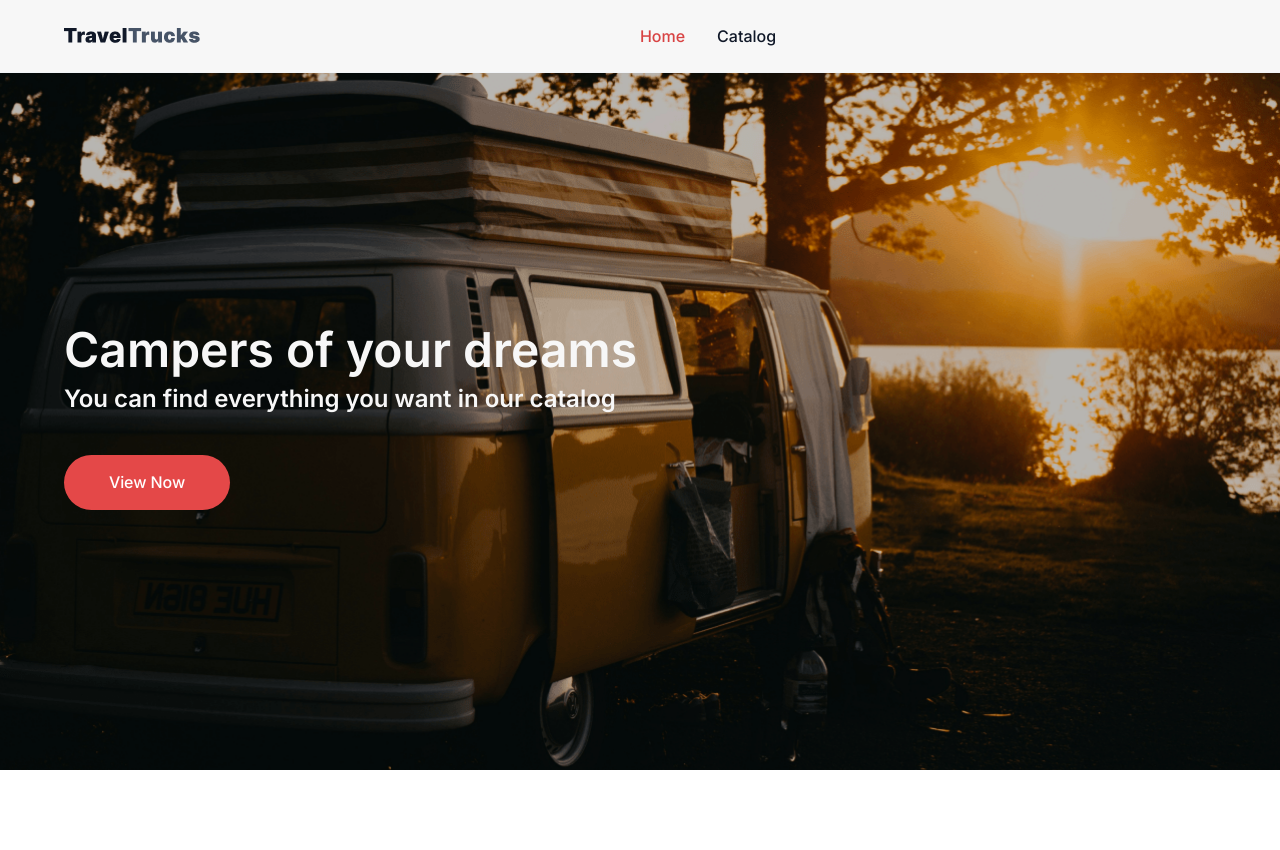
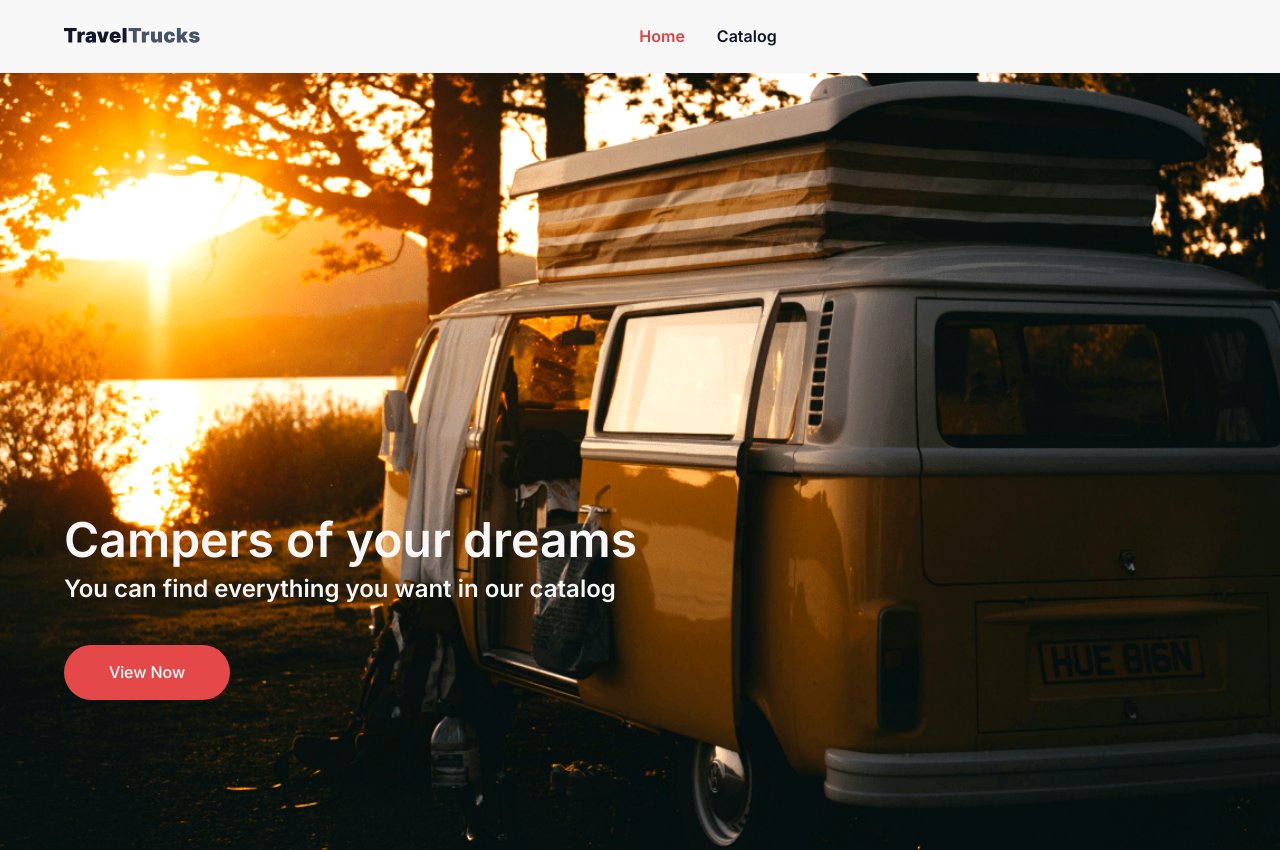
Before and after one commit to NatalySheludko/outlander-app, a React (Vite) app: page / in a window 1280 px wide. Before the commit the page ends 800 px from the top, so only its background shows below. Built offline with nearby package versions, Linux system fonts and the light colour scheme.

Commit message:
update styles

```diff
--- a/src/components/Header/Header.module.css
+++ b/src/components/Header/Header.module.css
@@ -18,7 +18,7 @@
 
 .link {
   font-size: 16px;
-  font-weight: 500;
+  font-weight: 600;
   line-height: 1.5;
   color: #101828;
 }
--- a/src/pages/HomePage/HomePage.jsx
+++ b/src/pages/HomePage/HomePage.jsx
@@ -12,6 +12,7 @@ export default function HomePage() {
 
   return (
     <div className={css.container}>
+      <div className={css.background}></div>
       <div className={css.wrap}>
         <h1 className={css.title}>Campers of your dreams</h1>
         <p className={css.info}>
--- a/src/pages/HomePage/HomePage.module.css
+++ b/src/pages/HomePage/HomePage.module.css
@@ -1,20 +1,37 @@
 .container {
+  position: relative;
   margin: 0 auto;
-  background-image: url("/public/images//Campers@1x.png");
+  max-width: 1440px;
+  overflow: hidden;
+}
+
+.background {
+  position: absolute;
+  top: 0;
+  left: 0;
+  right: 0;
+  bottom: 0;
+  background-image: url("/public/images/Campers@1x.png");
   background-position: center;
   background-repeat: no-repeat;
   background-size: cover;
-  max-width: 1440px;
+  filter: brightness(1.5) saturate(1.1);
+  transform: scaleX(-1);
+  z-index: -1;
 }
 
 @media (min-resolution: 192dpi), (min-resolution: 2dppx) {
-  .container {
+  .background {
     background-image: url("/public/images/Campers@2x.png");
+    filter: brightness(1.5) saturate(1.1);
+    transform: scaleX(-1);
   }
 }
 
 .wrap {
-  padding: 260px 64px;
+  position: relative;
+  z-index: 1;
+  padding: 450px 64px 150px 64px;
 }
 
 .title {
```
